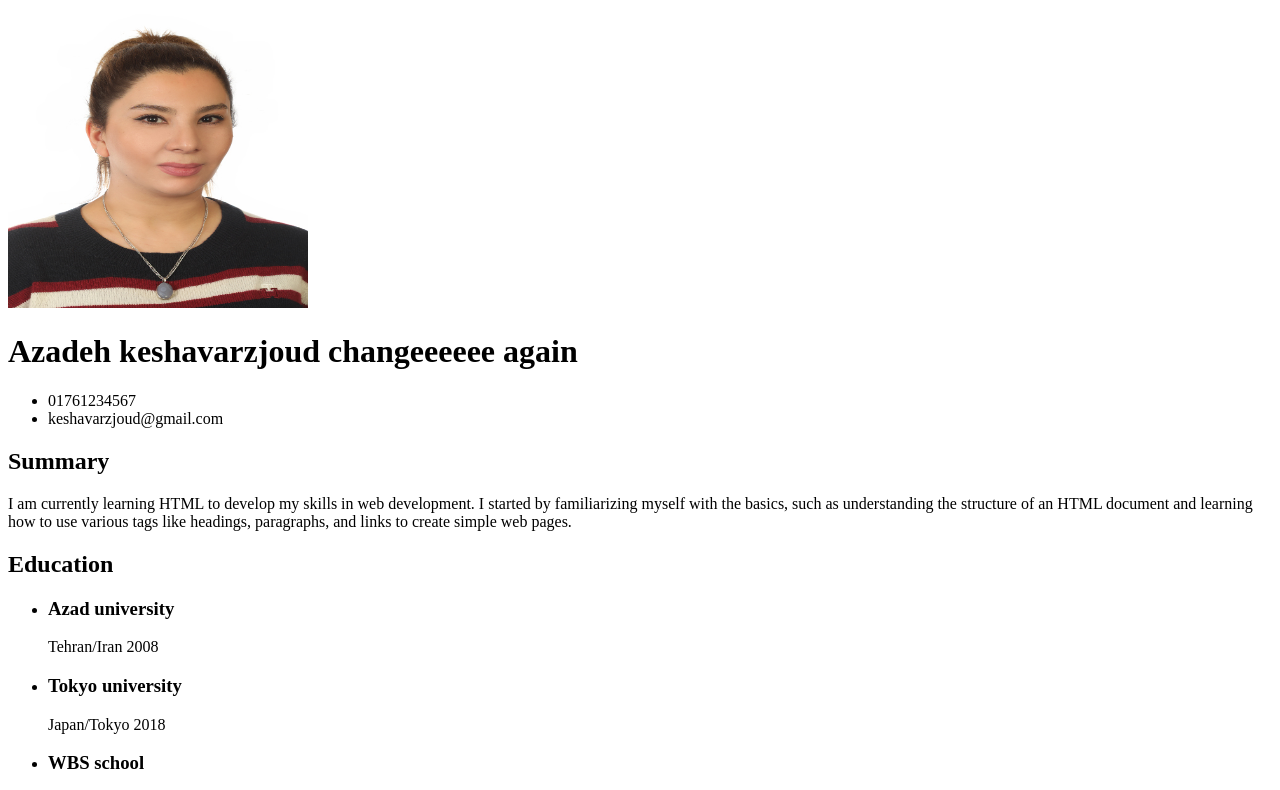
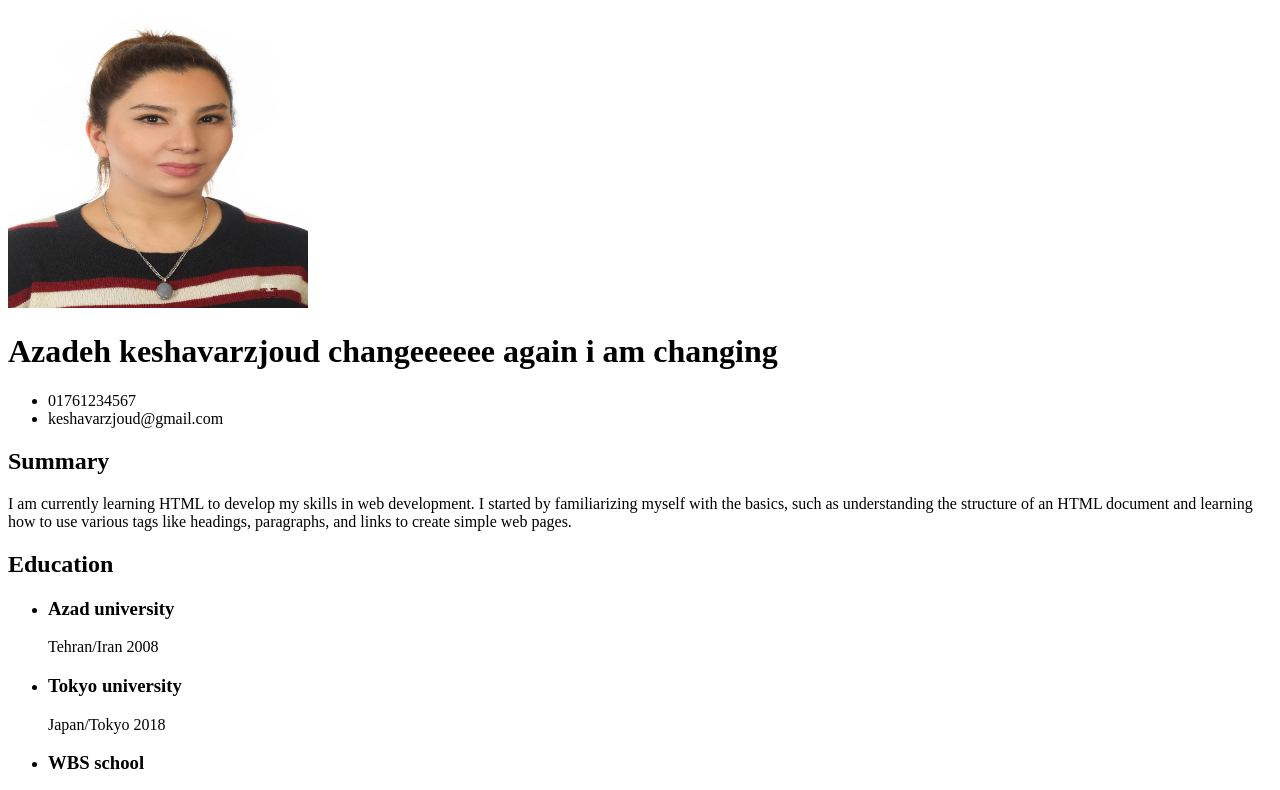
Before and after one commit to azadehkjoud/my-resume, a plain HTML site: page index.html in a window 1280 px wide. Shown: the top 790 px of the page. Drawn offline with Linux system fonts and the light colour scheme.

Commit message:
change my name

```diff
--- a/index.html
+++ b/index.html
@@ -12,7 +12,7 @@
     width="300"
     height="300"
   />
-<h1>Azadeh keshavarzjoud changeeeeee again</h1>
+<h1>Azadeh keshavarzjoud changeeeeee again i am changing</h1>
 
 
 <ul>
```
